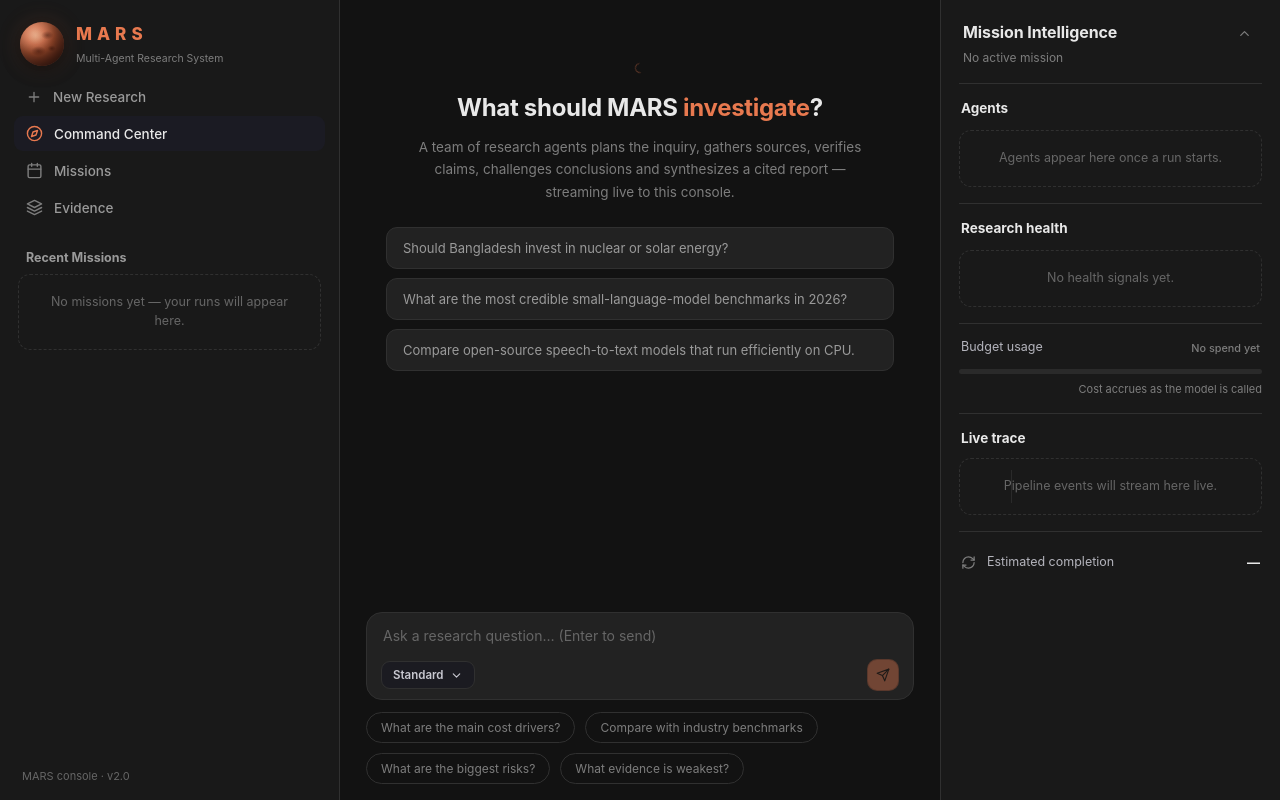
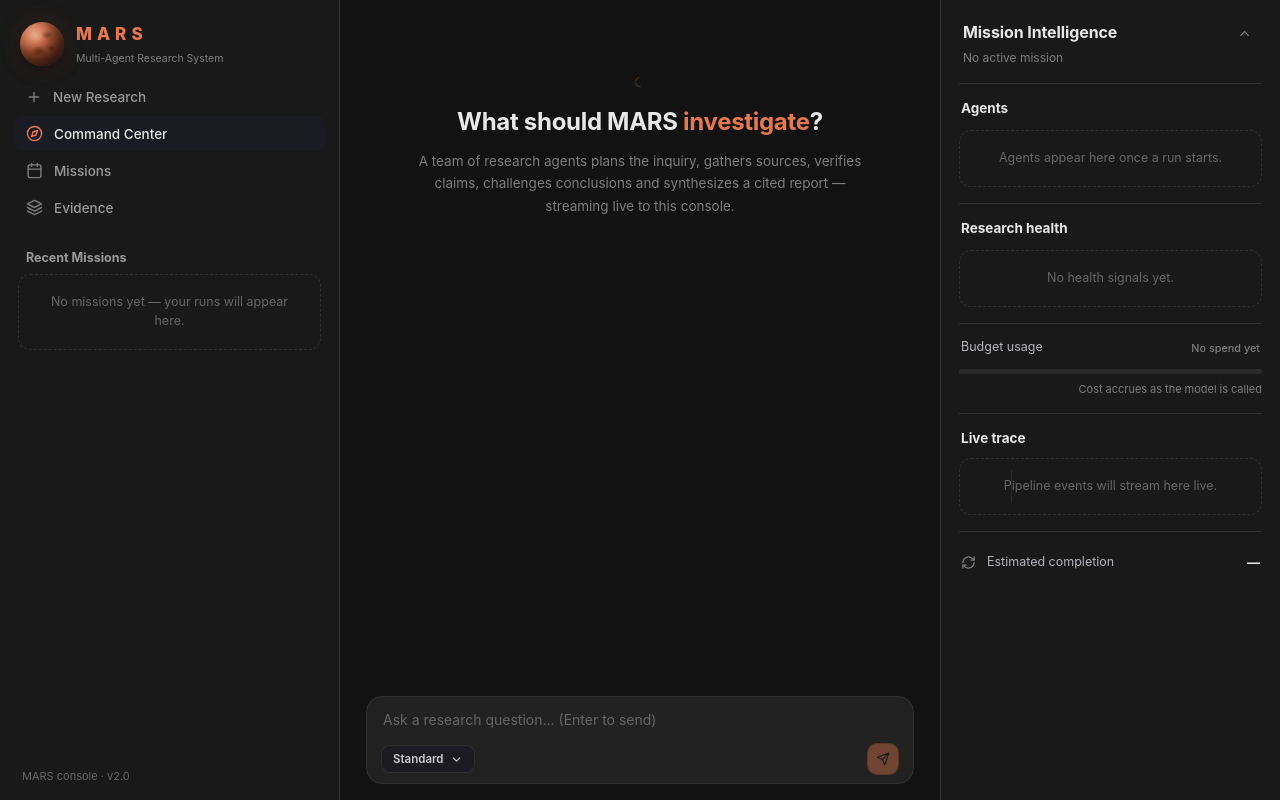
Before and after one commit to AdnanZamanNiloy/mars-ai, a React (Vite) app in the folder frontend/: page / in a window 1280 px wide. Built offline with nearby package versions, Linux system fonts and the light colour scheme.

Commit message:
Remove hero example queries and composer suggestion chips; rebalance hero spacing

```diff
--- a/frontend/src/App.jsx
+++ b/frontend/src/App.jsx
@@ -11,12 +11,6 @@ import IntelligencePanel from "./components/IntelligencePanel";
 import MissionsView from "./components/MissionsView";
 import EvidenceView from "./components/EvidenceView";
 import { IconChevronLeft, IconMenu } from "./components/icons";
-
-const EXAMPLE_QUERIES = [
-  "Should Bangladesh invest in nuclear or solar energy?",
-  "What are the most credible small-language-model benchmarks in 2026?",
-  "Compare open-source speech-to-text models that run efficiently on CPU.",
-];
 
 let seq = 1;
 const nid = () => `m${Date.now()}-${seq++}`;
@@ -346,7 +340,7 @@ export default function App() {
               ) : view === "evidence" ? (
                 <EvidenceView messages={messages} onInspect={setSelectedFinding} />
               ) : messages.length === 0 ? (
-                <WelcomeHero onPick={setComposer} />
+                <WelcomeHero />
               ) : (
                 messages.map((m) => <ThreadMessage
                   key={m.id}
@@ -478,7 +472,7 @@ function ThreadMessage({ message, running, selectedFinding, onSelectFinding, onR
   return null;
 }
 
-function WelcomeHero({ onPick }) {
+function WelcomeHero() {
   return (
     <div className="hero-card anim-rise">
       <Planet size={88} ring />
@@ -487,11 +481,6 @@ function WelcomeHero({ onPick }) {
         A team of research agents plans the inquiry, gathers sources, verifies claims,
         challenges conclusions and synthesizes a cited report — streaming live to this console.
       </p>
-      <div className="hero-examples">
-        {EXAMPLE_QUERIES.map((q) => (
-          <button key={q} type="button" onClick={() => onPick(q)}>{q}</button>
-        ))}
-      </div>
     </div>
   );
 }
--- a/frontend/src/components.css
+++ b/frontend/src/components.css
@@ -280,7 +280,7 @@
 .mode-menu button:hover { background: #20202a; color: #fff; }
 .mode-menu button small { display: block; font-size: 11px; color: var(--t3); font-weight: 400; margin-top: 1px; }
 .mode-menu button.picked { color: var(--mars-soft); }
-.chip-row { display: flex; gap: 10px; margin-top: 12px; flex-wrap: wrap; }
+.chip-row { display: flex; gap: 10px; flex-wrap: wrap; }
 
 /* ---------- claim drawer ---------- */
 
@@ -324,17 +324,10 @@
 
 /* ---------- welcome hero ---------- */
 
-.hero-card { text-align: center; padding: 46px 20px 30px; }
+.hero-card { text-align: center; padding: 60px 20px 40px; }
 .hero-card h2 { font-size: 24px; font-weight: 750; letter-spacing: -0.3px; margin: 22px 0 0; }
 .hero-card h2 .accent { color: var(--mars-soft); }
 .hero-card p { color: var(--t3); font-size: 13.5px; max-width: 52ch; margin: 10px auto 0; line-height: 1.65; }
-.hero-examples { display: flex; flex-direction: column; gap: 9px; max-width: 560px; margin: 24px auto 0; }
-.hero-examples button {
-  background: var(--card); border: 1px solid var(--line); border-radius: 11px;
-  color: var(--t2); font-size: 13px; padding: 12px 16px; cursor: pointer; text-align: left;
-  transition: border-color 0.15s, color 0.15s;
-}
-.hero-examples button:hover { border-color: #52525b; color: #fff; }
 
 /* ---------- replay ---------- */
 
--- a/frontend/src/components/Composer.jsx
+++ b/frontend/src/components/Composer.jsx
@@ -1,5 +1,5 @@
 import { useEffect, useRef, useState } from "react";
-import { FOLLOWUP_CHIPS, MODE_META } from "../lib";
+import { MODE_META } from "../lib";
 import { IconCheck, IconChevronDown, IconSend, IconStop } from "./icons";
 
 const MODES = ["quick", "standard", "deep"];
@@ -13,7 +13,6 @@ export default function Composer({
   mode,
   onModeChange,
   placeholder,
-  showChips = true,
 }) {
   const [open, setOpen] = useState(false);
   const menuRef = useRef(null);
@@ -100,15 +99,6 @@ export default function Composer({
           )}
         </div>
       </div>
-      {showChips && !running ? (
-        <div className="chip-row">
-          {FOLLOWUP_CHIPS.map((s) => (
-            <button key={s} type="button" className="chip" onClick={() => onChange(s)}>
-              {s}
-            </button>
-          ))}
-        </div>
-      ) : null}
     </div>
   );
 }
--- a/frontend/src/lib.js
+++ b/frontend/src/lib.js
@@ -116,10 +116,3 @@ export const MODE_META = {
   standard: { label: "Standard", hint: "3 agents · up to 3 passes" },
   deep: { label: "Deep research", hint: "5 agents · up to 5 passes" },
 };
-
-export const FOLLOWUP_CHIPS = [
-  "What are the main cost drivers?",
-  "Compare with industry benchmarks",
-  "What are the biggest risks?",
-  "What evidence is weakest?",
-];
```
